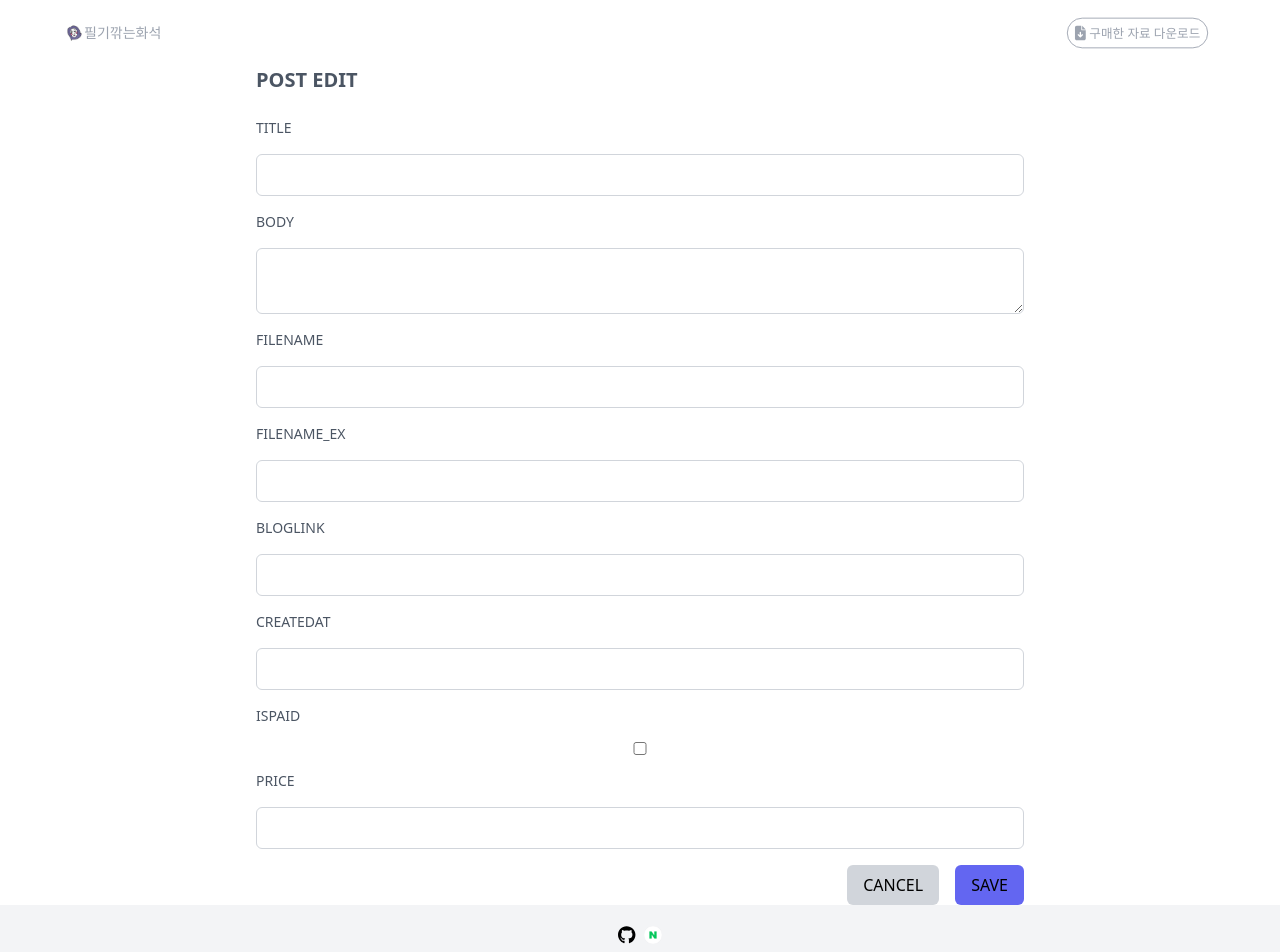
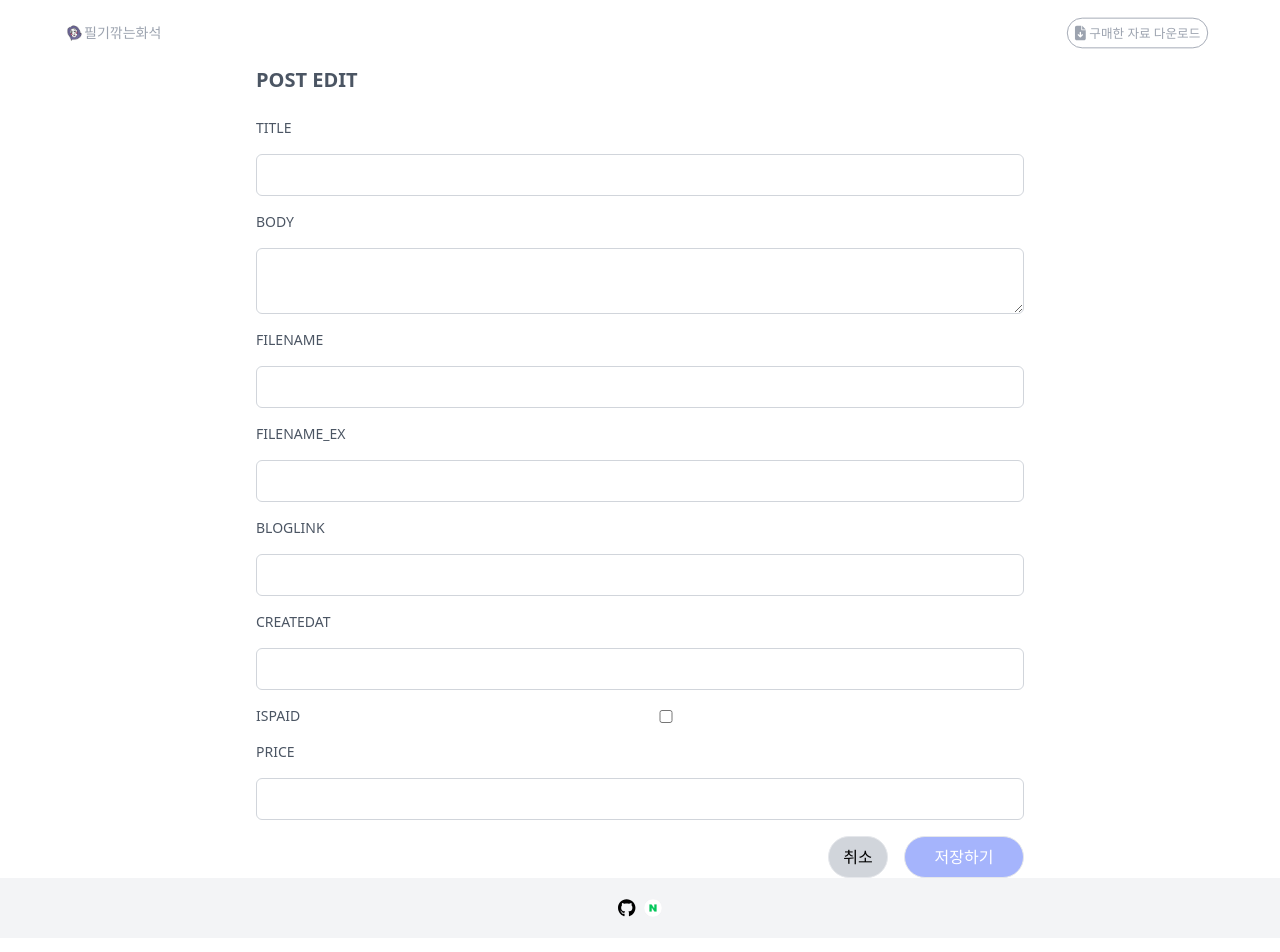
Before and after one commit to agnes0304/chronos-nextjs, a Next.js app: page /admin/posts/1 in a window 1280 px wide. Shown: the top 952 px of the page. Built offline with nearby package versions, Linux system fonts and the light colour scheme; no server answers.

Commit message:
added http req

```diff
--- a/src/app/admin/posts/[id]/page.tsx
+++ b/src/app/admin/posts/[id]/page.tsx
@@ -27,8 +27,8 @@ async function getPost(param: string) {
 
 const AdminPostEditPage = () => {
   const [post, setPost] = useState<Post>({} as Post);
+  const params = useParams();
 
-  const params = useParams();
   useEffect(() => {
     if (typeof params.id === "string") {
       getPost(params.id).then((res) => {
@@ -37,6 +37,20 @@ const AdminPostEditPage = () => {
       });
     }
   }, []);
+
+  const updatePostHandler = async () => {
+    try {
+      const res = await fetch(`${baseUrl}/posts/${params.id}`, {
+        method: "PUT",
+        headers: { "Content-Type": "application/json" },
+        body: JSON.stringify(post),
+      });
+      const data = await res.json();
+      console.log(data);
+    } catch (error) {
+      alert("포스트 수정에 실패했습니다.");
+    }
+  };
 
   return (
     <div className="flex flex-col w-[90vw] justify-start items-center">
@@ -50,6 +64,7 @@ const AdminPostEditPage = () => {
             defaultValue={post.title}
           />
           <label className="text-sm text-gray-600">BODY</label>
+          {/* Editor 넣고 싶어용 */}
           <textarea
             className="w-full p-2 border border-gray-300 rounded-md"
             defaultValue={post.body}
@@ -78,12 +93,14 @@ const AdminPostEditPage = () => {
             type="text"
             defaultValue={post.createdAt}
           />
+          <div className="flex gap-2 items-center">
             <label className="text-sm text-gray-600">ISPAID</label>
             <input
               className="w-full p-2 border border-gray-300 rounded-md"
               type="checkbox"
               defaultChecked={post.isPaid}
             />
+          </div>
           <label className="text-sm text-gray-600">PRICE</label>
           <input
             className="w-full p-2 border border-gray-300 rounded-md"
@@ -91,11 +108,18 @@ const AdminPostEditPage = () => {
             defaultValue={post.price}
           />
           <div className="flex flex-row justify-end gap-4">
-            <button className="px-4 py-2 bg-gray-300 rounded-md">
-              CANCEL
+            <button
+              className="bg-gray-300 text-black hover:bg-gray-400 active:bg-gray-500 h-[42px] w-[60px] p-2 border rounded-full text-md flex justify-center items-center group px-2 transition-all duration-200 ease-in-out"
+              type="button"
+              onClick={() => (window.location.href = "/admin/posts")}
+            >
+              취소
             </button>
-            <button className="px-4 py-2 bg-indigo-500 rounded-md">
-              SAVE
+            <button
+              className="bg-indigo-300 text-white hover:bg-indigo-400 active:bg-indigo-400 h-[42px] w-[120px] p-2 border rounded-full text-md flex justify-center items-center group px-2 transition-all duration-200 ease-in-out"
+              type="button"
+            >
+              저장하기
             </button>
           </div>
         </form>
```
Lines whose indentation alone changed are shown as unchanged.
